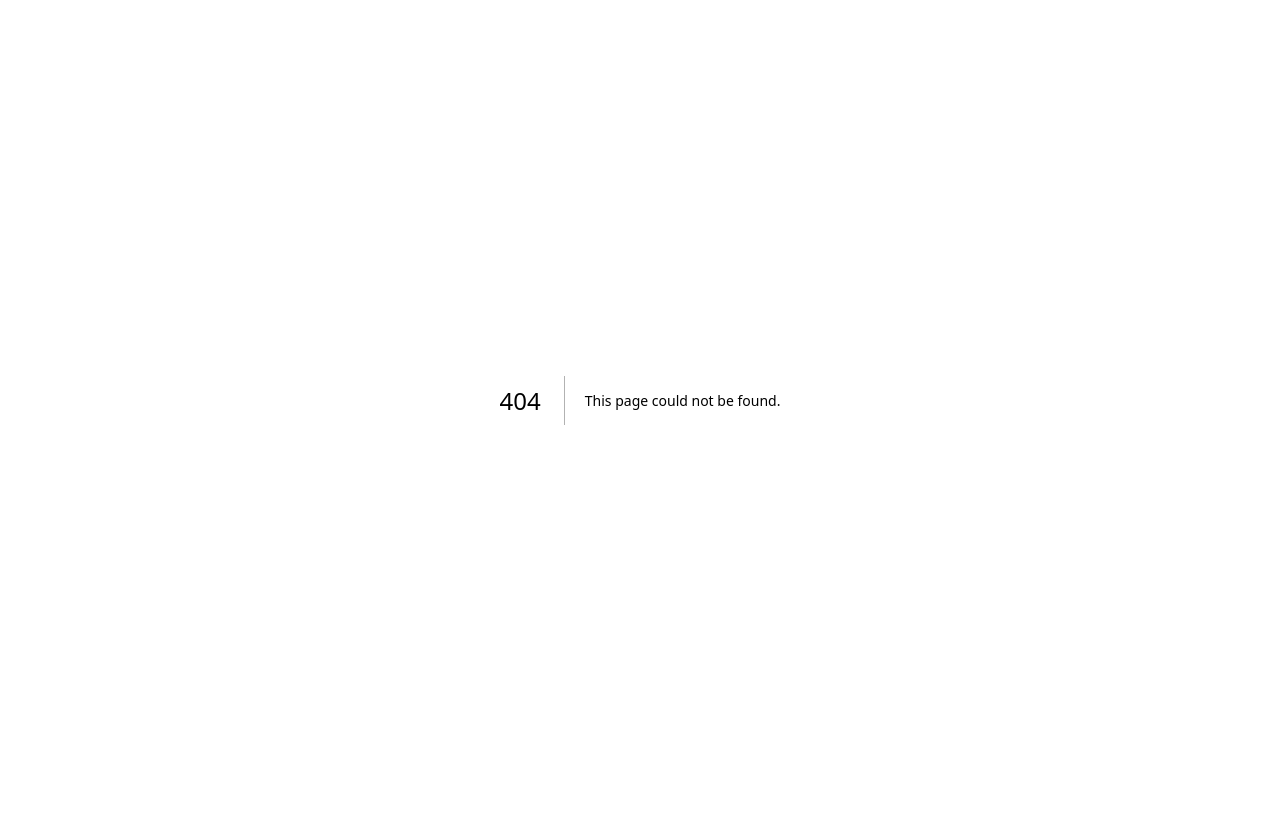
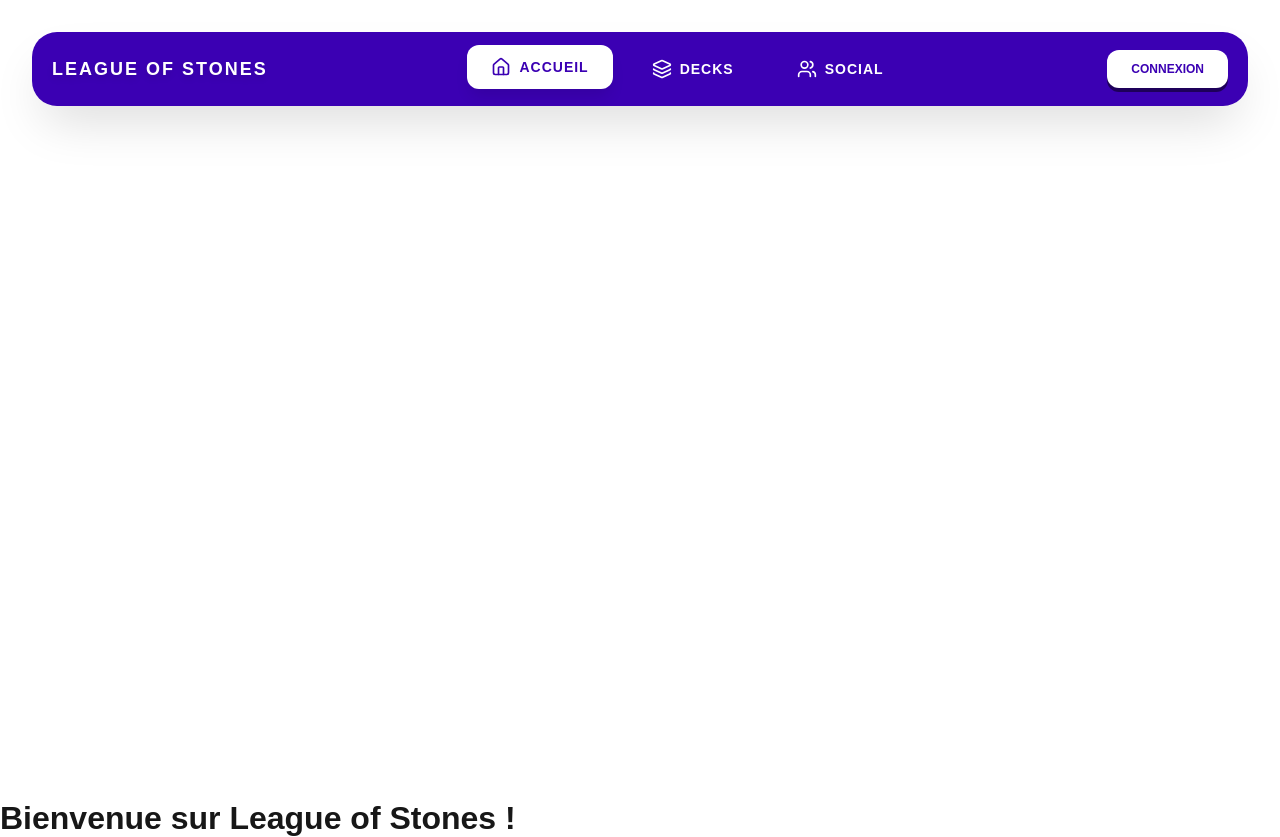
Before and after one commit to Itloow/league-of-stones, a Next.js app in the folder leagueofront/: page /Accueil in a window 1280 px wide. Before the commit this address had no page. Before the commit the page ends 800 px from the top, so only its background shows below. Built offline with nearby package versions, Linux system fonts and the light colour scheme.

Commit message:
modification lors des routes

```diff
--- /dev/null
+++ b/leagueofront/src/pages/Accueil.jsx
@@ -0,0 +1,10 @@
+import Navbar from "@/components/Navbar";
+
+export default function Accueil() {
+    return (
+        <div>
+            <Navbar />
+            <h1>Bienvenue sur League of Stones !</h1>
+        </div>
+    );
+}
--- a/leagueofront/src/pages/index.jsx
+++ b/leagueofront/src/pages/index.jsx
@@ -17,8 +17,9 @@ export default function Home() {
         <meta name="viewport" content="width=device-width, initial-scale=1" />
         <link rel="icon" href="/favicon.ico" />
       </Head>
-      <Navbar />
+
       <Login />
+
     </>
 
   );
--- a/leagueofront/src/pages/login.jsx
+++ b/leagueofront/src/pages/login.jsx
@@ -26,7 +26,7 @@ export default function Login() {
         throw new Error('Adresse email ou mot de passe incorrect');
       }
       // Redirection vers la page d'accueil après connexion réussie
-      router.push('/');
+      router.push('/Accueil');
     } catch (err) {
       setError(err.message || "Une erreur est survenue lors de la connexion.");
     }
```
